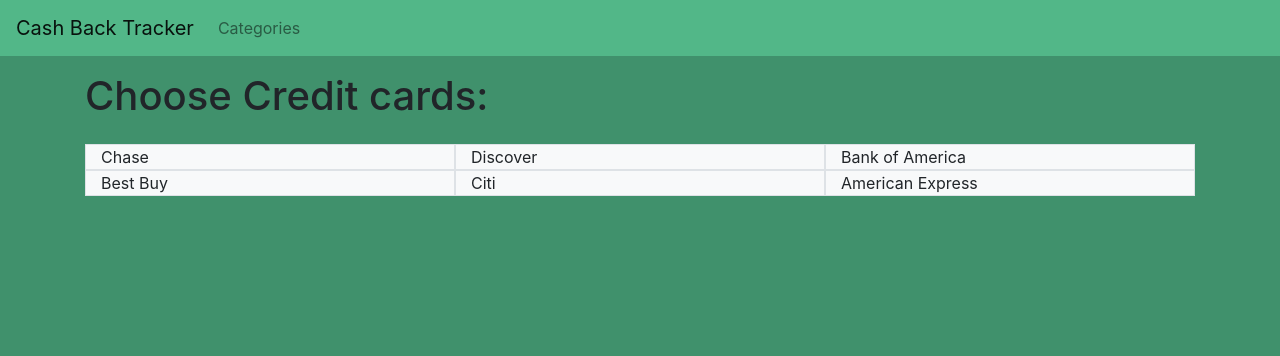
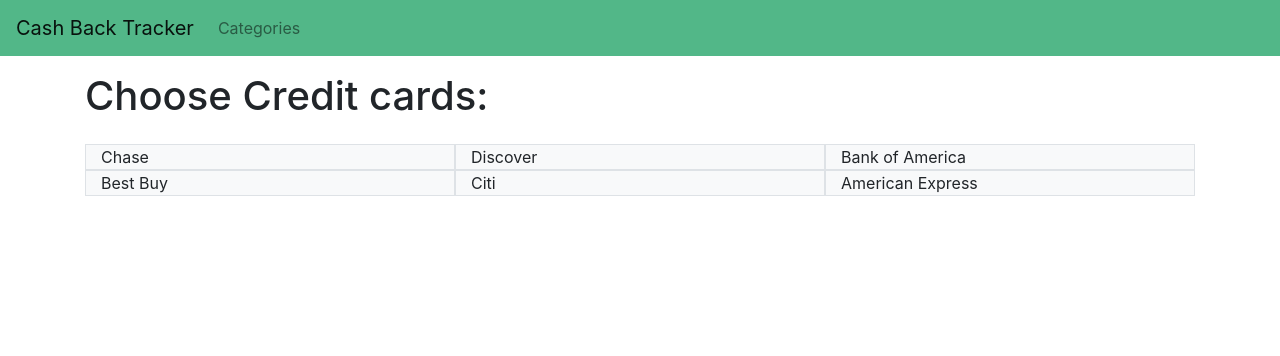
Before and after one commit to alexism41/CashBackTracker, a Flask app: page / in a window 1280 px wide. Shown: the top 356 px of the page. Run offline with Flask 2, Linux system fonts and the light colour scheme; some libraries are stand-ins or nearby versions.

Commit message:
Changed colors

```diff
--- a/templates/base.html
+++ b/templates/base.html
@@ -5,7 +5,7 @@
         <meta charset="UTF-8">
         <title>{% block  title %} {% endblock %}</title>
     </head>
-    <body style="background-color:#40916c;">
+    <body style="background-color:white">
         <nav class="navbar navbar-expand-lg navbar-light" style ="background-color: #52b788;">
             <a class="navbar-brand" href="#">Cash Back Tracker</a>
             <button class="navbar-toggler" type="button" data-toggle="collapse" data-target="#navbarNavAltMarkup" aria-controls="navbarNavAltMarkup" aria-expanded="false" aria-label="Toggle navigation">
--- a/templates/home.html
+++ b/templates/home.html
@@ -2,7 +2,7 @@
 {% block title %} Cash Back Tracker {% endblock %}
 {% block content %}
 <h1>Choose Credit cards:</h1>
-<div class="container pt-3" style="background-color:#40916c;">
+<div class="container pt-3">
     <div class="row align-items-start">
       <div class="col border bg-light">
         Chase
```
